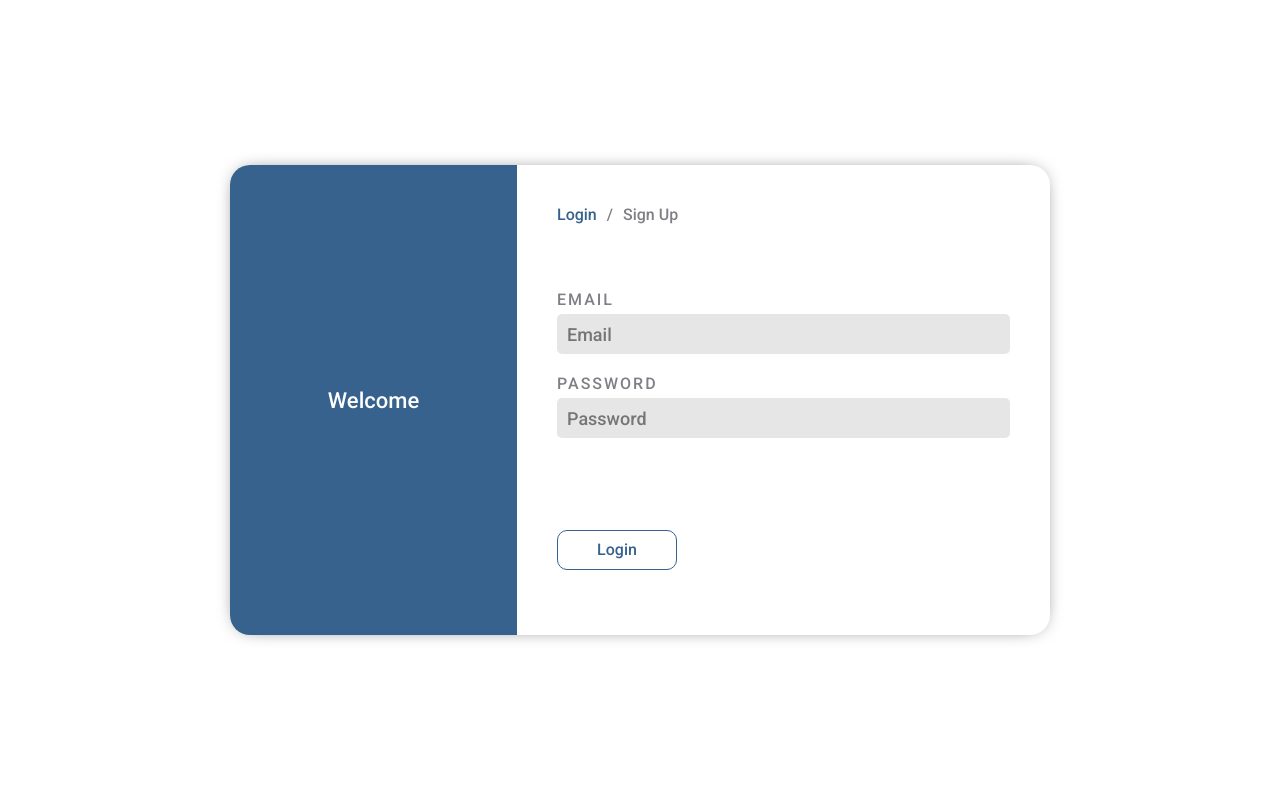
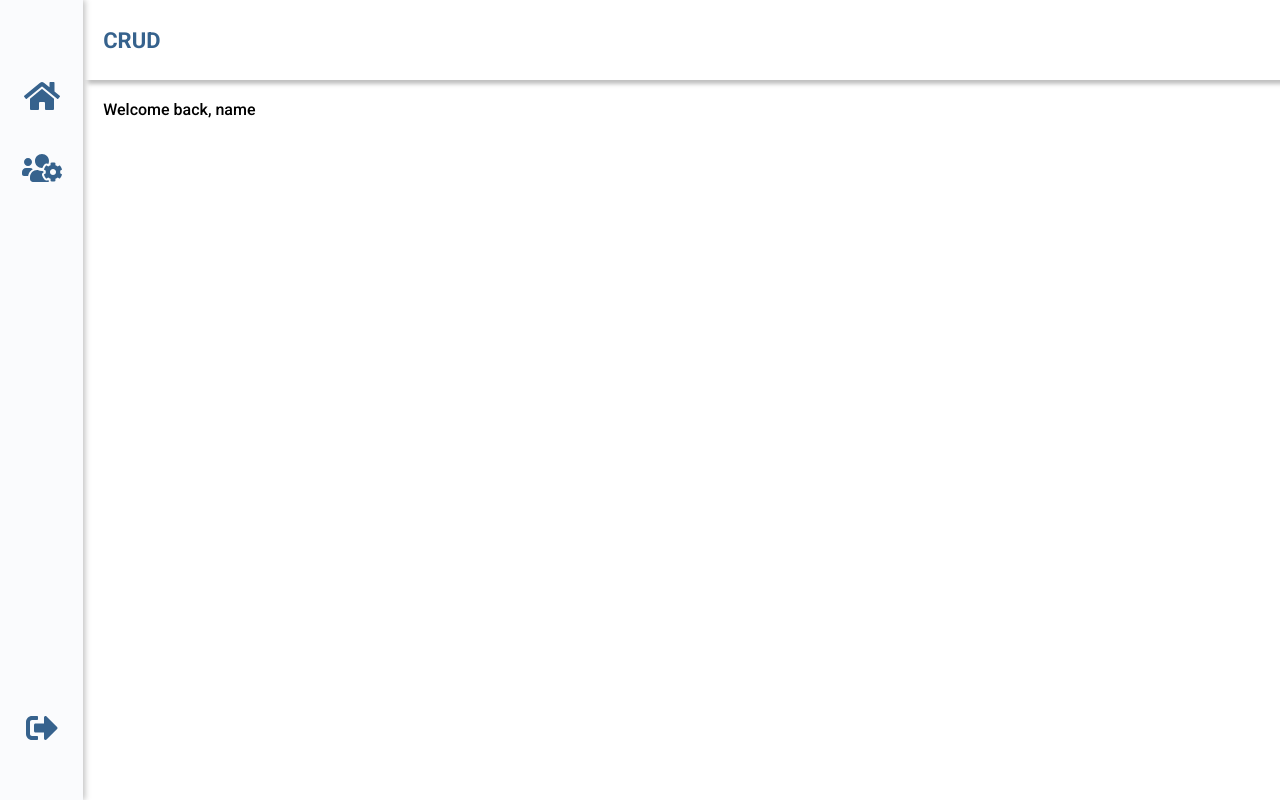
Before and after one commit to william-james-pj/crud-usuario, a Vue app: page / in a window 1280 px wide. Built offline with nearby package versions, Linux system fonts and the light colour scheme.

Commit message:
Update Login & Sign Up

```diff
--- a/src/App.vue
+++ b/src/App.vue
@@ -1,14 +1,24 @@
 <template>
-    <LayoutLoginSignUp />
+    <Layout />
 </template>
 
 <script>
-import LayoutLoginSignUp from "./views/LayoutLoginSignUp";
+import Layout from "./views/Layout";
 
 export default {
     name: "App",
     components: {
-        LayoutLoginSignUp
+        Layout
+    },
+    date() {
+        return {
+            loginActive: true
+        };
+    },
+    methods: {
+        loginAccept: function() {
+            this.loginActive = !this.loginActive;
+        }
     }
 };
 </script>
--- a/src/router/index.js
+++ b/src/router/index.js
@@ -7,7 +7,7 @@ import Users from "../views/Users.vue";
 
 const routes = [
     {
-        path: "/",
+        path: "/login",
         name: "Login",
         component: Login
     },
@@ -17,7 +17,7 @@ const routes = [
         component: SignUp
     },
     {
-        path: "/home",
+        path: "/",
         name: "Home",
         component: Home
     },
--- a/src/views/Layout.vue
+++ b/src/views/Layout.vue
@@ -3,10 +3,10 @@
         <div class="context-layout">
             <router-view></router-view>
         </div>
-        <div class="bar-left-layout">
+        <div class="bar-left-layout" v-if="test()">
             <BarLeft />
         </div>
-        <div class="bar-top-layout">
+        <div class="bar-top-layout" v-if="test()">
             <BarTop />
         </div>
     </div>
@@ -20,6 +20,15 @@ export default {
     components: {
         BarLeft,
         BarTop
+    },
+    methods: {
+        test: function() {
+            console.log(this.$route.name);
+            if (this.$route.name == "SignUp" || this.$route.name == "Login") {
+                return false;
+            }
+            return true;
+        }
     }
 };
 </script>
--- a/src/views/LayoutLoginSignUp.vue
+++ /dev/null
@@ -1,72 +0,0 @@
-<template>
-    <div id="container">
-        <div class="box-container">
-            <div class="msg-container">Welcome</div>
-            <div class="from-container">
-                <router-view></router-view>
-            </div>
-        </div>
-    </div>
-</template>
-
-<script>
-export default {
-    name: "LayoutLoginSignUp",
-    components: {}
-};
-</script>
-
-<style scoped>
-#container {
-    width: 100vw;
-    height: 100vh;
-
-    display: flex;
-    align-items: center;
-    justify-content: center;
-}
-.box-container {
-    width: 80%;
-    height: 70%;
-
-    max-width: 820px;
-    max-height: 470px;
-
-    background: #fff;
-    border-radius: 20px;
-    box-shadow: 0 0 20px -10px #000000;
-    overflow: hidden;
-
-    display: grid;
-    grid-template-columns: 0.7fr 1.3fr;
-    grid-template-rows: 1fr;
-    gap: 0px 0px;
-    grid-template-areas: "msg-container from-container";
-}
-.msg-container {
-    grid-area: msg-container;
-
-    background: #36628d;
-
-    display: flex;
-    align-items: center;
-    justify-content: center;
-
-    font-size: 22px;
-    color: #fff;
-}
-.from-container {
-    grid-area: from-container;
-
-    padding: 40px;
-
-    display: grid;
-    grid-template-columns: 1fr;
-    grid-template-rows: 0.3fr 2fr 0.7fr;
-    gap: 0px 0px;
-    grid-template-areas:
-        "header"
-        "context"
-        "footer";
-}
-</style>
--- a/src/views/Login.vue
+++ b/src/views/Login.vue
@@ -1,6 +1,10 @@
 <template>
+    <div id="container">
+        <div class="box-container">
+            <div class="msg-container">Welcome</div>
+            <div class="from-container">
                 <div class="form-header">
-        <router-link to="/">
+                    <router-link to="/login">
                         <p class="p-active">Login</p>
                     </router-link>
                     <p class="separator">/</p>
@@ -9,48 +13,134 @@
                     </router-link>
                 </div>
                 <div class="form-body">
-        <label class="label" for="input-email">
+                    <label class="label" for="input-Login-email">
                         Email
                     </label>
                     <div class="container-input">
                         <input
                             class="input"
                             type="email"
-                name="input-email"
+                            name="input-Login-email"
                             placeholder="Email"
+                            v-model="emailLoginUpInput"
                         />
                     </div>
-        <label class="label" for="input-password">
+                    <label class="label" for="input-Login-password">
                         Password
                     </label>
                     <div class="container-input">
                         <input
                             class="input"
                             type="password"
-                name="input-password"
+                            name="input-Login-password"
                             placeholder="Password"
+                            v-model="passwordLoginUpInput"
                         />
+                    </div>
+                    <div
+                        v-if="mensLoginUpError !== ''"
+                        class="error-container display-flex"
+                    >
+                        <p>{{ mensLoginUpError }}</p>
                     </div>
                 </div>
                 <div class="form-footer">
-        <div class="button display-flex">
+                    <div class="button display-flex" @click="loginUser()">
                         <p>Login</p>
+                    </div>
+                </div>
+            </div>
         </div>
     </div>
 </template>
 
 <script>
+import axios from "axios";
+
 export default {
     name: "Login",
     data() {
         return {
-            typeProps: "Login"
+            emailLoginUpInput: "",
+            passwordLoginUpInput: "",
+            mensLoginUpError: ""
         };
+    },
+    methods: {
+        loginUser: function() {
+            axios
+                .post("http://localhost:9000/login", {
+                    email: this.emailLoginUpInput,
+                    password: this.passwordLoginUpInput
+                })
+                .then(res => {
+                    localStorage.setItem("token", res.data.res);
+                    this.$router.push({ name: "Home" });
+                })
+                .catch(err => {
+                    console.log(err.response.data.res);
+                    if (typeof err.response.data.res === "object")
+                        this.mensSignUpError = err.response.data.res[0];
+                    else this.mensSignUpError = err.response.data.res;
+                });
+        }
     }
 };
 </script>
 
 <style scoped>
+#container {
+    width: 100vw;
+    height: 100vh;
+
+    display: flex;
+    align-items: center;
+    justify-content: center;
+}
+.box-container {
+    width: 80%;
+    height: 70%;
+
+    max-width: 820px;
+    max-height: 470px;
+
+    background: #fff;
+    border-radius: 20px;
+    box-shadow: 0 0 20px -10px #000000;
+    overflow: hidden;
+
+    display: grid;
+    grid-template-columns: 0.7fr 1.3fr;
+    grid-template-rows: 1fr;
+    gap: 0px 0px;
+    grid-template-areas: "msg-container from-container";
+}
+.msg-container {
+    grid-area: msg-container;
+
+    background: #36628d;
+
+    display: flex;
+    align-items: center;
+    justify-content: center;
+
+    font-size: 22px;
+    color: #fff;
+}
+.from-container {
+    grid-area: from-container;
+
+    padding: 40px;
+
+    display: grid;
+    grid-template-columns: 1fr;
+    grid-template-rows: 0.3fr 2fr 0.7fr;
+    gap: 0px 0px;
+    grid-template-areas:
+        "header"
+        "context"
+        "footer";
+}
 .label {
     font-size: 16px;
     color: #817e85;
--- a/src/views/SignUp.vue
+++ b/src/views/SignUp.vue
@@ -1,6 +1,10 @@
 <template>
+    <div id="container">
+        <div class="box-container">
+            <div class="msg-container">Welcome</div>
+            <div class="from-container">
                 <div class="form-header">
-        <router-link to="/">
+                    <router-link to="/login">
                         <p class="form-header-p">Login</p>
                     </router-link>
                     <p class="separator">/</p>
@@ -45,13 +49,19 @@
                             v-model="passwordSignUpInput"
                         />
                     </div>
-        <div v-if="mensSignUpError !== ''" class="error-container display-flex">
+                    <div
+                        v-if="mensSignUpError !== ''"
+                        class="error-container display-flex"
+                    >
                         <p>{{ mensSignUpError }}</p>
                     </div>
                 </div>
                 <div class="form-footer">
                     <div class="button display-flex" @click="createUser()">
                         <p>Sign Up</p>
+                    </div>
+                </div>
+            </div>
         </div>
     </div>
 </template>
@@ -77,8 +87,8 @@ export default {
                     email: this.emailSignUpInput,
                     password: this.passwordSignUpInput
                 })
-                .then(res => {
-                    console.log(res);
+                .then(() => {
+                    this.$router.push({ name: "Home" });
                 })
                 .catch(err => {
                     console.log(err.response.data.res);
@@ -92,6 +102,58 @@ export default {
 </script>
 
 <style scoped>
+#container {
+    width: 100vw;
+    height: 100vh;
+
+    display: flex;
+    align-items: center;
+    justify-content: center;
+}
+.box-container {
+    width: 80%;
+    height: 70%;
+
+    max-width: 820px;
+    max-height: 470px;
+
+    background: #fff;
+    border-radius: 20px;
+    box-shadow: 0 0 20px -10px #000000;
+    overflow: hidden;
+
+    display: grid;
+    grid-template-columns: 0.7fr 1.3fr;
+    grid-template-rows: 1fr;
+    gap: 0px 0px;
+    grid-template-areas: "msg-container from-container";
+}
+.msg-container {
+    grid-area: msg-container;
+
+    background: #36628d;
+
+    display: flex;
+    align-items: center;
+    justify-content: center;
+
+    font-size: 22px;
+    color: #fff;
+}
+.from-container {
+    grid-area: from-container;
+
+    padding: 40px;
+
+    display: grid;
+    grid-template-columns: 1fr;
+    grid-template-rows: 0.3fr 2fr 0.7fr;
+    gap: 0px 0px;
+    grid-template-areas:
+        "header"
+        "context"
+        "footer";
+}
 .label {
     font-size: 16px;
     color: #817e85;
```
Lines whose indentation alone changed are shown as unchanged.
